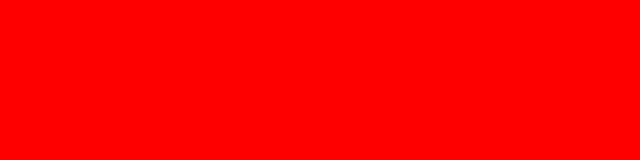
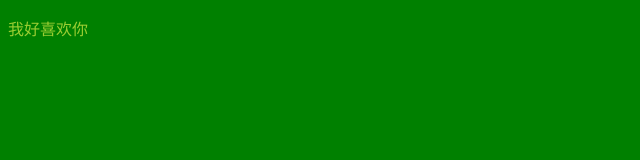
Before and after one commit to Fanrongrong-123/webpack, a website built with webpack: page src/assets/test.html in a window 1280 px wide. Shown: the whole page, without its empty margins (0-640 px from the left). Built offline with nearby package versions, Linux system fonts and the light colour scheme.

Commit message:
webpack scss

```diff
--- a/src/assets/test.html
+++ b/src/assets/test.html
@@ -11,7 +11,9 @@
 </head>
 
 <body>
-    <div id="webpack"></div>
+    <div id="webpack">
+        <p>我好喜欢你</p>
+    </div>
 </body>
 
 </html>
--- a/src/style.css
+++ b/src/style.css
@@ -1,3 +1,3 @@
 body{
-    background-color: red;
+    background-color: green;
 }
--- /dev/null
+++ b/src/y.css
@@ -0,0 +1,3 @@
+body{
+    color: yellowgreen;
+}
```
Also changed, not shown: src/index.js (+3 -4 lines).
